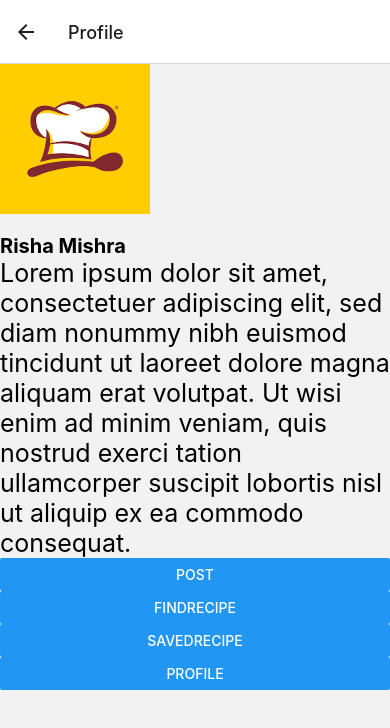
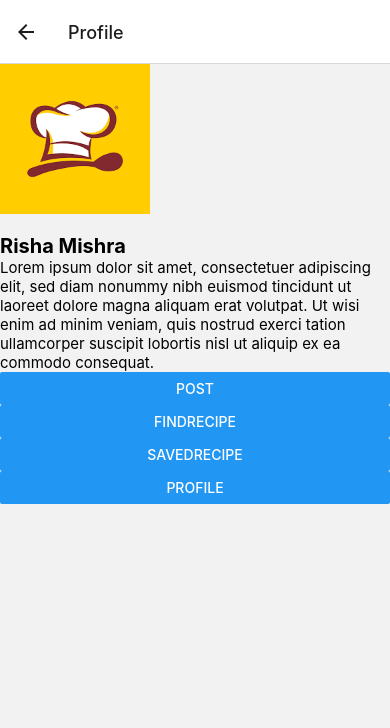
Before and after one commit to risha2378/yum-share, a React Native app: screen /Profile in a window 390 px wide. Shown: the top 728 px of the page. Built offline with nearby package versions, Linux system fonts and the light colour scheme.

Commit message:
started nav

```diff
--- a/components/Profile.jsx
+++ b/components/Profile.jsx
@@ -29,7 +29,7 @@ const styles = StyleSheet.create({
         fontWeight: 'bold'
     },
     desc: {
-        fontSize: 25,
+        fontSize: 15,
         fontWeight: 'normal'
     }
 })
```
